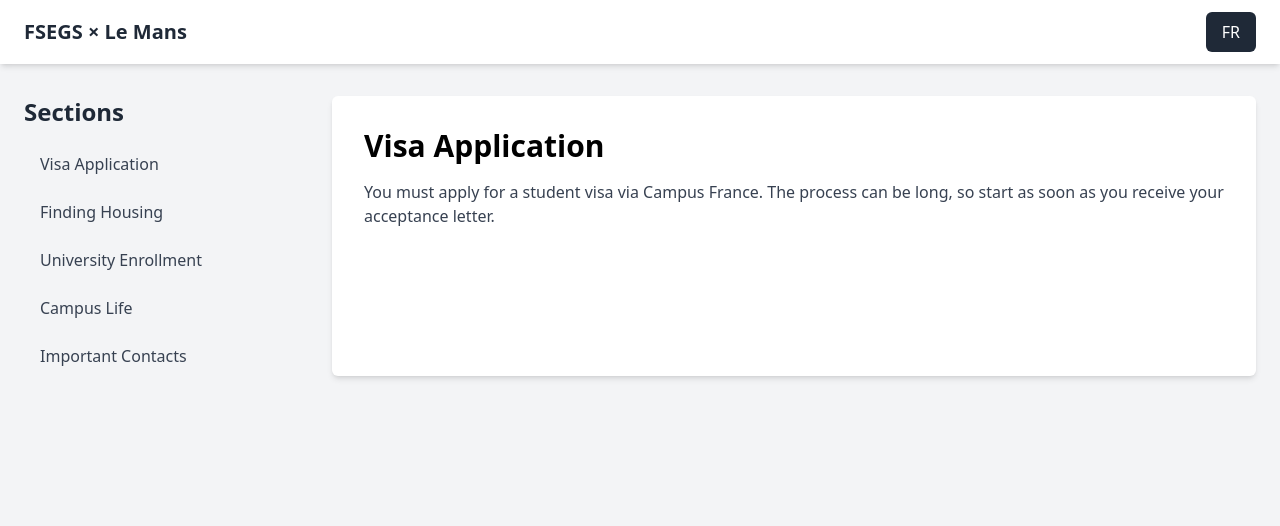
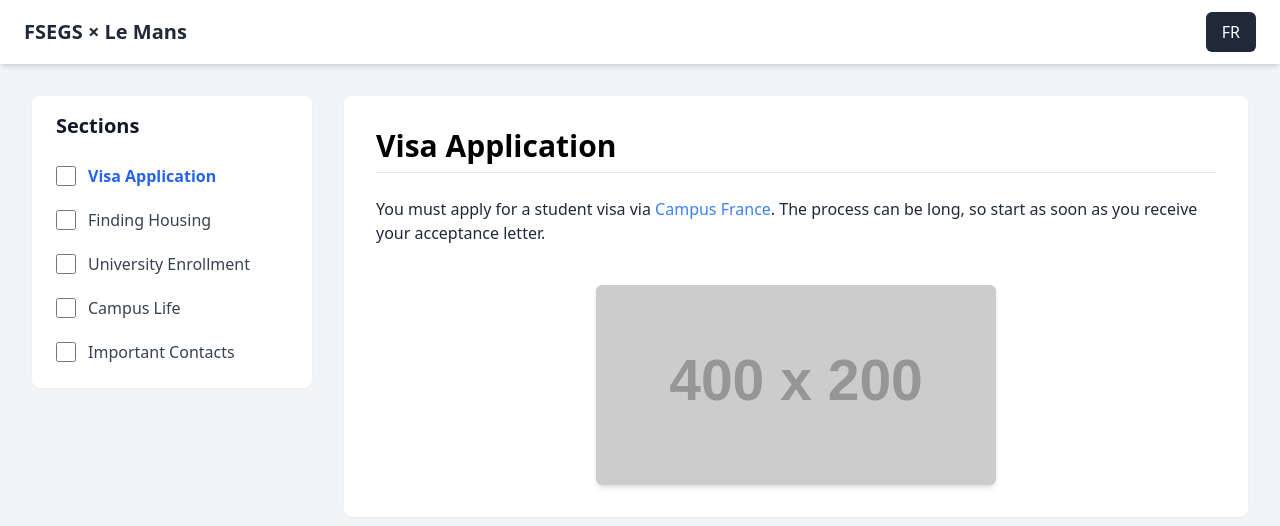
Before and after one commit to HappySlappyFace/GuideDoubleDiplome, a plain HTML site: page guide.html in a window 1280 px wide. Drawn offline with nearby package versions, Linux system fonts and the light colour scheme; placeholder pictures from the web are drawn by us.

Commit message:
improvememnt

```diff
--- a/data/content.json
+++ b/data/content.json
@@ -9,7 +9,7 @@
     "sections": {
       "visa": {
         "title": "Visa Application",
-        "content": "You must apply for a student visa via Campus France. The process can be long, so start as soon as you receive your acceptance letter."
+        "content": "You must apply for a student visa via <a href='https://www.campusfrance.org' target='_blank' class='text-blue-500 hover:underline'>Campus France</a>. The process can be long, so start as soon as you receive your acceptance letter. <br><br> <img src='https://via.placeholder.com/400x200.png?text=Campus+France+Website' alt='Campus France Website' class='mt-4 rounded-md shadow-md mx-auto'>"
       },
       "housing": {
         "title": "Finding Housing",
@@ -39,7 +39,7 @@
     "sections": {
       "visa": {
         "title": "Demande de visa",
-        "content": "Vous devez déposer une demande de visa étudiant via Campus France. La procédure peut être longue, alors commencez dès que vous recevez votre lettre d'acceptation."
+        "content": "Vous devez déposer une demande de visa étudiant via <a href='https://www.campusfrance.org' target='_blank' class='text-blue-500 hover:underline'>Campus France</a>. La procédure peut être longue, alors commencez dès que vous recevez votre lettre d'acceptation. <br><br> <img src='https://via.placeholder.com/400x200.png?text=Site+Web+Campus+France' alt='Site Web Campus France' class='mt-4 rounded-md shadow-md mx-auto'>"
       },
       "housing": {
         "title": "Trouver un logement",
--- a/guide.html
+++ b/guide.html
@@ -18,16 +18,20 @@
         </div>
     </nav>
 
-    <div class="container mx-auto px-6 py-8 flex">
-        <aside class="w-1/4 pr-8">
-            <h2 class="text-2xl font-bold text-gray-800 mb-4">Sections</h2>
-            <ul id="sections-nav" class="space-y-2">
-                <!-- Sections will be populated by JavaScript -->
-            </ul>
-        </aside>
-        <main id="content-area" class="w-3/4 bg-white p-8 rounded-md shadow-md">
-            <!-- Content will be populated by JavaScript -->
-        </main>
+    <div class="container mx-auto px-4 sm:px-6 lg:px-8 py-8">
+        <div class="lg:grid lg:grid-cols-12 lg:gap-8">
+            <aside class="lg:col-span-3 mb-8 lg:mb-0">
+                <div class="bg-white p-4 rounded-lg shadow-sm sticky top-8">
+                    <h2 class="text-xl font-bold text-gray-900 mb-4 px-2"></h2>
+                    <nav id="sections-nav" class="space-y-1">
+                        <!-- Sections will be populated by JavaScript -->
+                    </nav>
+                </div>
+            </aside>
+            <main id="content-area" class="lg:col-span-9 bg-white p-8 rounded-lg shadow-sm">
+                <!-- Content will be populated by JavaScript -->
+            </main>
+        </div>
     </div>
 
     <script src="js/app.js"></script>
--- a/js/app.js
+++ b/js/app.js
@@ -1,12 +1,13 @@
 document.addEventListener('DOMContentLoaded', () => {
     const langToggle = document.getElementById('lang-toggle');
     let currentLang = localStorage.getItem('lang') || 'en';
+    let checkedSections = JSON.parse(localStorage.getItem('checkedSections')) || {};
 
     const contentElements = {
         // Landing Page
         'landing-title': document.getElementById('landing-title'),
         'landing-subtitle': document.getElementById('landing-subtitle'),
-        'guide-cta': document.querySelector('a[href="/guide.html"]'),
+        'guide-cta': document.querySelector('#guide-cta'),
 
         // Guide Page
         'sections-nav': document.getElementById('sections-nav'),
@@ -15,12 +16,19 @@ document.addEventListener('DOMContentLoaded', () => {
     };
 
     async function loadContent() {
-        const response = await fetch('/data/content.json');
-        const content = await response.json();
-        updateText(content);
-        if (window.location.pathname.includes('guide.html')) {
-            populateSectionsNav(content);
-            handleSectionSelection(content);
+        try {
+            const response = await fetch('data/content.json');
+            if (!response.ok) {
+                throw new Error(`HTTP error! status: ${response.status}`);
+            }
+            const content = await response.json();
+            updateText(content);
+            if (window.location.pathname.includes('guide.html')) {
+                populateSectionsNav(content);
+                handleSectionSelection(content);
+            }
+        } catch (error) {
+            console.error("Could not load content:", error);
         }
     }
 
@@ -40,20 +48,39 @@ document.addEventListener('DOMContentLoaded', () => {
         }
 
         langToggle.textContent = currentLang === 'en' ? 'FR' : 'EN';
+        document.documentElement.lang = currentLang;
     }
 
     function populateSectionsNav(content) {
         const sections = content[currentLang].sections;
         const sectionsNav = contentElements['sections-nav'];
         if (!sectionsNav) return;
-        sectionsNav.innerHTML = '';
+        sectionsNav.innerHTML = ''; // Clear previous nav
+
         for (const key in sections) {
+            const isChecked = checkedSections[key] || false;
             const listItem = document.createElement('li');
+            listItem.className = 'flex items-center p-2 rounded-md hover:bg-gray-200';
+
+            const checkbox = document.createElement('input');
+            checkbox.type = 'checkbox';
+            checkbox.id = `check-${key}`;
+            checkbox.dataset.section = key;
+            checkbox.className = 'mr-3 h-5 w-5 rounded border-gray-300 text-indigo-600 focus:ring-indigo-500';
+            checkbox.checked = isChecked;
+
+            const label = document.createElement('label');
+            label.htmlFor = `check-${key}`;
+            label.className = `flex-grow cursor-pointer ${isChecked ? 'line-through text-gray-400' : 'text-gray-700'}`;
+
             const link = document.createElement('a');
             link.href = `#${key}`;
             link.textContent = sections[key].title;
-            link.className = 'block px-4 py-2 text-gray-700 rounded-md hover:bg-gray-200';
-            listItem.appendChild(link);
+            link.className = 'block';
+
+            label.appendChild(link);
+            listItem.appendChild(checkbox);
+            listItem.appendChild(label);
             sectionsNav.appendChild(listItem);
         }
     }
@@ -63,17 +90,42 @@ document.addEventListener('DOMContentLoaded', () => {
         const contentArea = contentElements['content-area'];
         if (!sectionsNav || !contentArea) return;
 
+        // Handle clicks on links for content update
         sectionsNav.addEventListener('click', (e) => {
             if (e.target.tagName === 'A') {
                 e.preventDefault();
                 const sectionKey = e.target.hash.substring(1);
                 updateSectionContent(sectionKey, content);
+
+                // Update active styles
+                document.querySelectorAll('#sections-nav a').forEach(a => a.classList.remove('font-bold', 'text-blue-600'));
+                e.target.classList.add('font-bold', 'text-blue-600');
             }
         });
 
-        // Load default section
-        const defaultSection = Object.keys(content[currentLang].sections)[0];
+        // Handle clicks on checkboxes for state change
+        sectionsNav.addEventListener('change', (e) => {
+            if (e.target.type === 'checkbox') {
+                const sectionKey = e.target.dataset.section;
+                checkedSections[sectionKey] = e.target.checked;
+                localStorage.setItem('checkedSections', JSON.stringify(checkedSections));
+                const label = e.target.nextElementSibling;
+                if (e.target.checked) {
+                    label.classList.add('line-through', 'text-gray-400');
+                    label.classList.remove('text-gray-700');
+                } else {
+                    label.classList.remove('line-through', 'text-gray-400');
+                    label.classList.add('text-gray-700');
+                }
+            }
+        });
+
+        // Load default section or from hash
+        const hash = window.location.hash.substring(1);
+        const defaultSection = hash && content[currentLang].sections[hash] ? hash : Object.keys(content[currentLang].sections)[0];
         updateSectionContent(defaultSection, content);
+        const activeLink = document.querySelector(`#sections-nav a[href="#${defaultSection}"]`);
+        if(activeLink) activeLink.classList.add('font-bold', 'text-blue-600');
     }
 
     function updateSectionContent(sectionKey, content) {
@@ -81,10 +133,11 @@ document.addEventListener('DOMContentLoaded', () => {
         const contentArea = contentElements['content-area'];
         if (section && contentArea) {
             contentArea.innerHTML = `
-                <h2 class="text-3xl font-bold mb-4">${section.title}</h2>
-                <p class="text-gray-700">${section.content}</p>
+                <h2 class="text-3xl font-bold mb-6 pb-2 border-b">${section.title}</h2>
+                <div class="prose max-w-none text-gray-800">${section.content}</div>
             `;
         }
+        window.location.hash = sectionKey;
     }
 
     langToggle.addEventListener('click', () => {
```
Also changed, not shown: index.html (+26 -10 lines).
